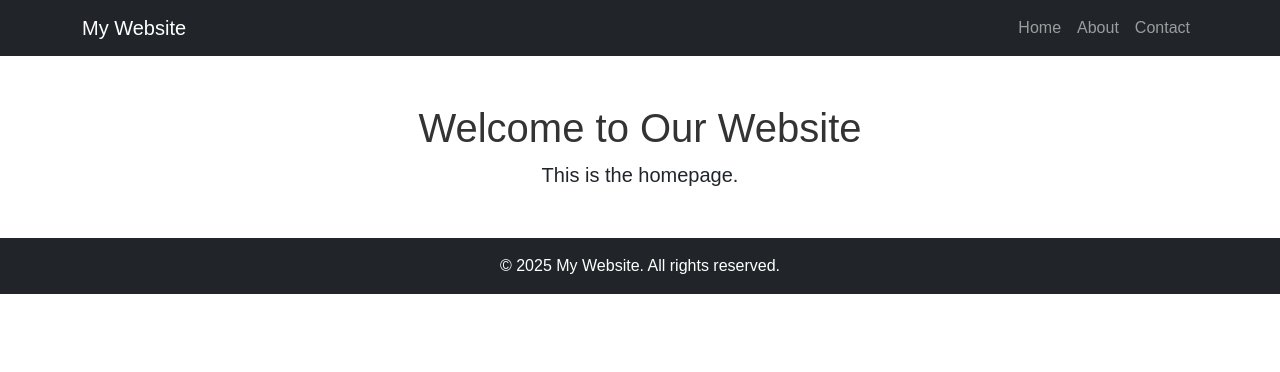
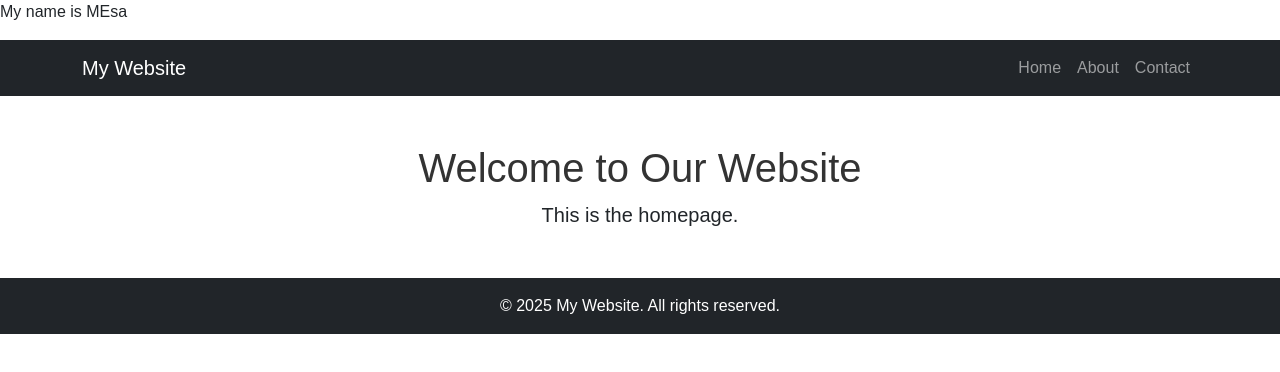
Before and after one commit to Yerarkeo/Git_t.yon, a plain HTML site: page team1/index.html in a window 1280 px wide. Drawn offline with nearby package versions, Linux system fonts and the light colour scheme.

Commit message:
add name

```diff
--- a/team1/index.html
+++ b/team1/index.html
@@ -8,6 +8,7 @@
     <link rel="stylesheet" href="style.css">
 </head>
 <body>
+    <p>My name is MEsa</p>
     <nav class="navbar navbar-expand-lg navbar-dark bg-dark">
         <div class="container">
             <a class="navbar-brand" href="index.html">My Website</a>
```
